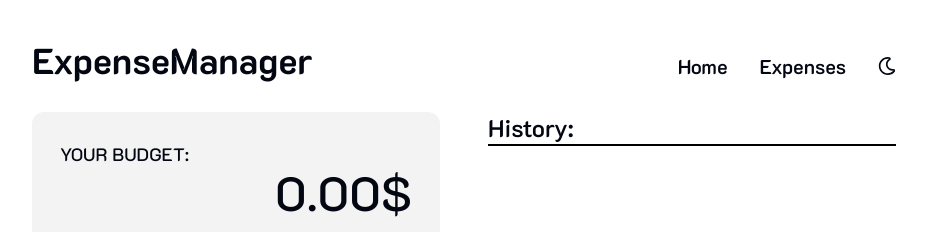
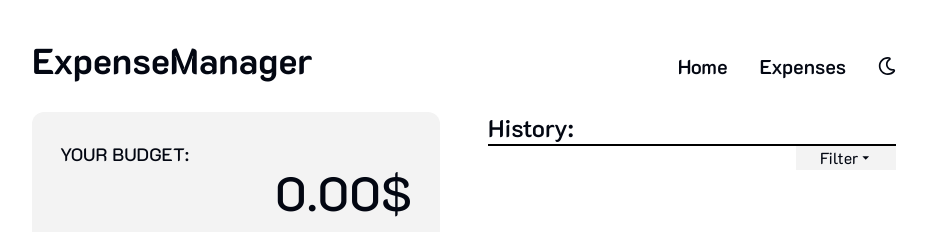
Before and after one commit to zofiaMrugalska/ExpenseManager, a React (Create React App) app: page /expenses in a window 1280 px wide. Shown: the top 232 px of the page, without its empty margins (176-1103 px from the left). Built offline with nearby package versions, Linux system fonts and the light colour scheme.

Commit message:
button filter

```diff
--- a/src/pages/expenses/components/History.jsx
+++ b/src/pages/expenses/components/History.jsx
@@ -1,15 +1,25 @@
 import { useContext } from "react";
 import Context from "../../../Context";
+import { IoMdArrowDropdown } from "react-icons/io";
+import { useState } from "react";
 
 const History = () => {
+  const [filterIsOpen, setFilterIsOpen] = useState(false);
   const { mode } = useContext(Context);
   const { historyData } = useContext(Context);
+
   const reversedHistoryData = [...historyData].reverse();
+
+  const openCloseFilter = () => {
+    setFilterIsOpen(!filterIsOpen);
+  };
+
   const changeBackgroundColor = mode === "light" ? "bg-[#F3F3F3]" : "bg-[#272626]";
 
   return (
     <div className=" font-K2D">
       <section className="max-w-[600px] lg:max-w-[800px] lg:mx-auto   ">
+        <div className="flex flex-col">
           <h1
             className={` mt-8  text-lg sm:text-2xl font-semibold border-b-2 ${
               mode === "light" ? "border-black" : "border-white"
@@ -17,6 +27,26 @@ const History = () => {
           >
             History:
           </h1>
+          <div className="flex justify-end pb-3 ">
+            <button
+              onClick={openCloseFilter}
+              className={`flex items-center max-w-[100px] px-6  ${changeBackgroundColor}`}
+            >
+              Filter <IoMdArrowDropdown />
+            </button>
+          </div>
+
+          {filterIsOpen && (
+            <div className="flex justify-end">
+              <ul className="text-center px-4 pb-3">
+                <li className=" border-b-2 cursor-pointer">Incomes</li>
+                <li className=" border-b-2 cursor-pointer">Expenses</li>
+                <li className=" border-b-2 cursor-pointer">All</li>
+              </ul>
+            </div>
+          )}
+        </div>
+
         <div className="max-w-[600px] max-h-[300px] overflow-auto">
           {reversedHistoryData.map((value, index) => {
             return (
```
Lines whose indentation alone changed are shown as unchanged.
